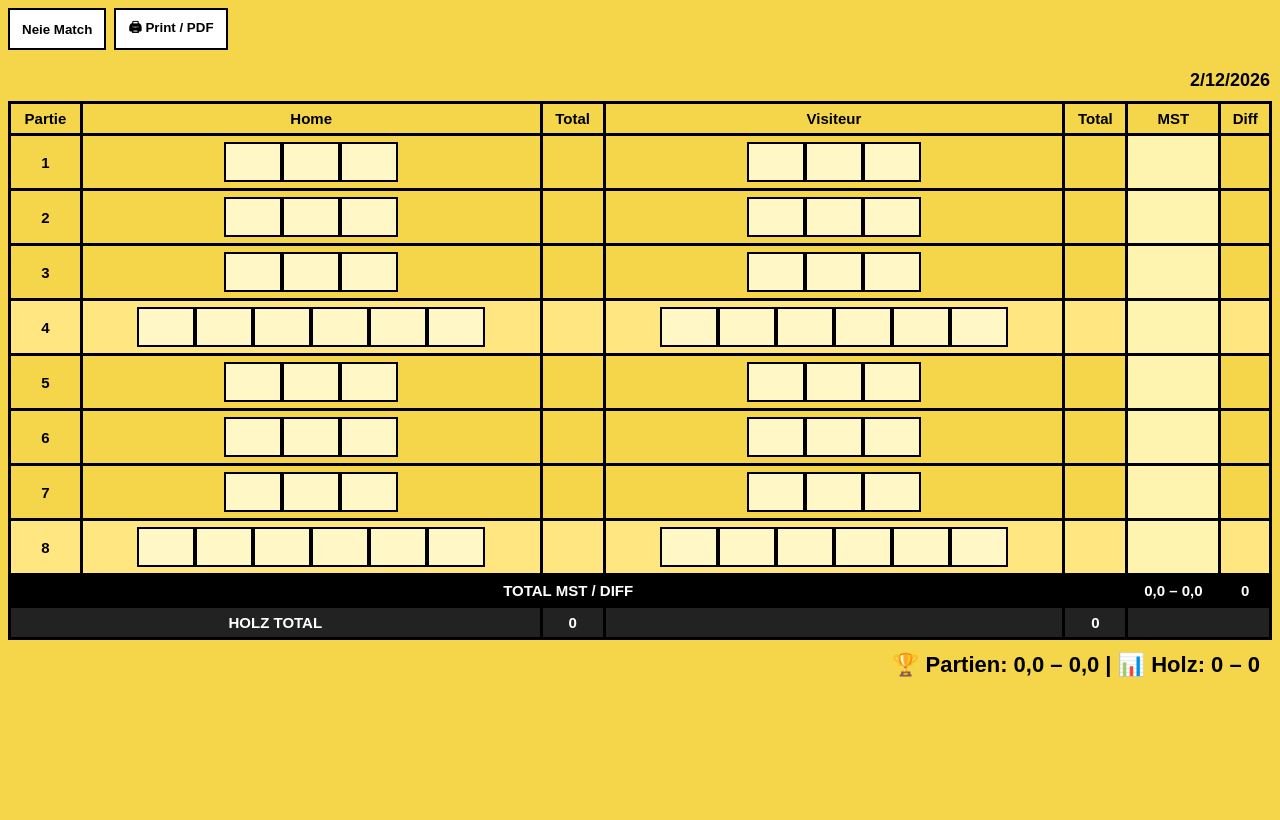
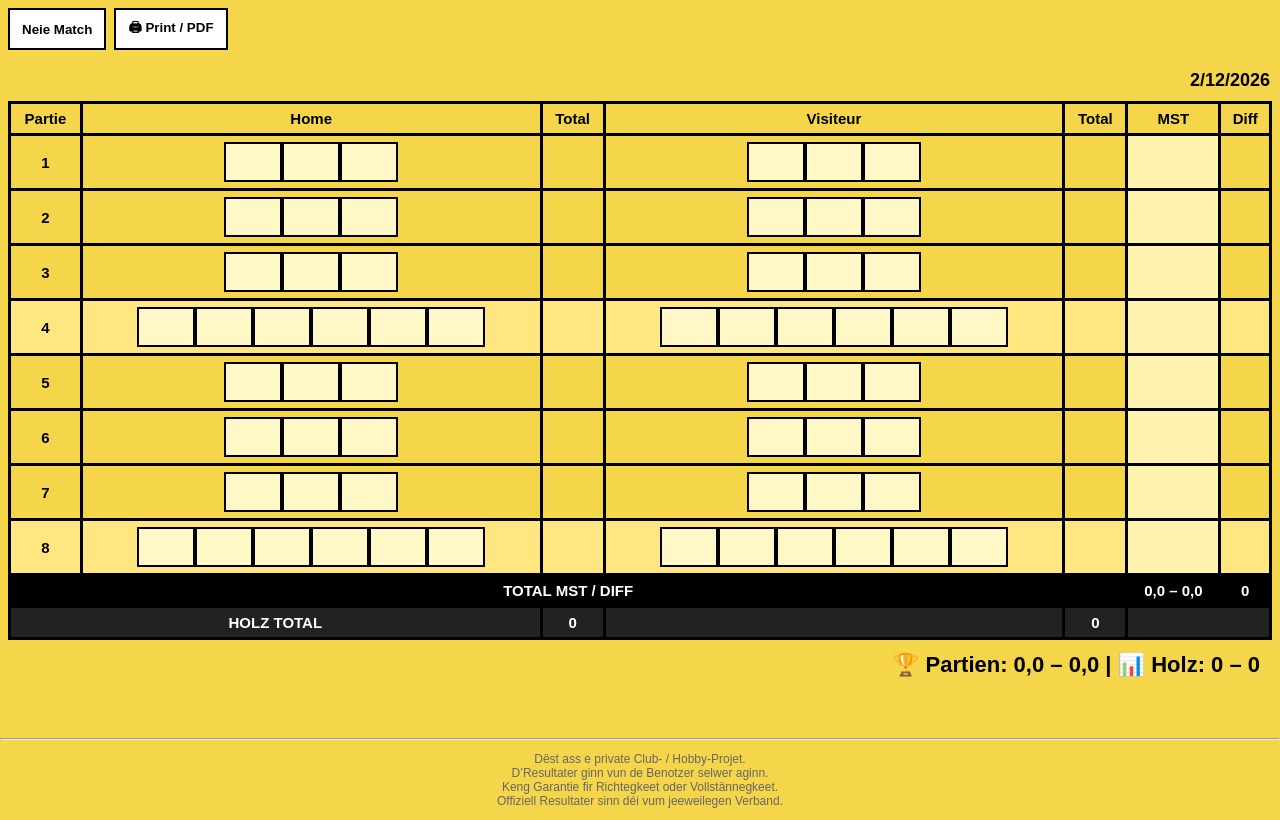
Before and after one commit to Justav-Janz/schere-tableau, a plain HTML site: page index.html in a window 1280 px wide. Drawn offline with Linux system fonts and the light colour scheme.

Commit message:
Update index.html

```diff
--- a/index.html
+++ b/index.html
@@ -286,6 +286,13 @@ if ('serviceWorker' in navigator) {
   });
 }
 </script>
+<hr style="margin-top:40px;">
 
+<p style="font-size:12px;color:#666;text-align:center;">
+Dëst ass e private Club- / Hobby-Projet.<br>
+D’Resultater ginn vun de Benotzer selwer aginn.<br>
+Keng Garantie fir Richtegkeet oder Vollstännegkeet.<br>
+Offiziell Resultater sinn déi vum jeeweilegen Verband.
+</p>
 </body>
 </html>
```
